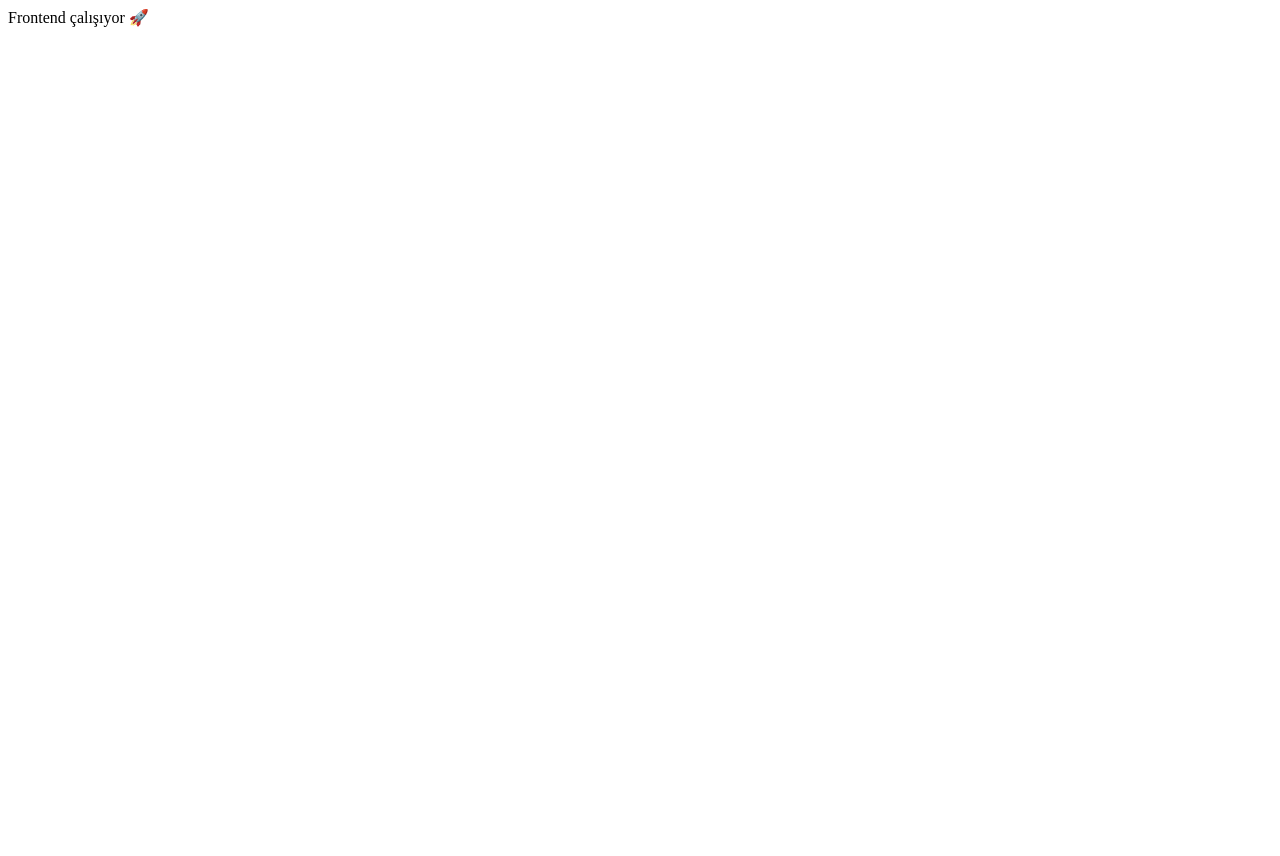
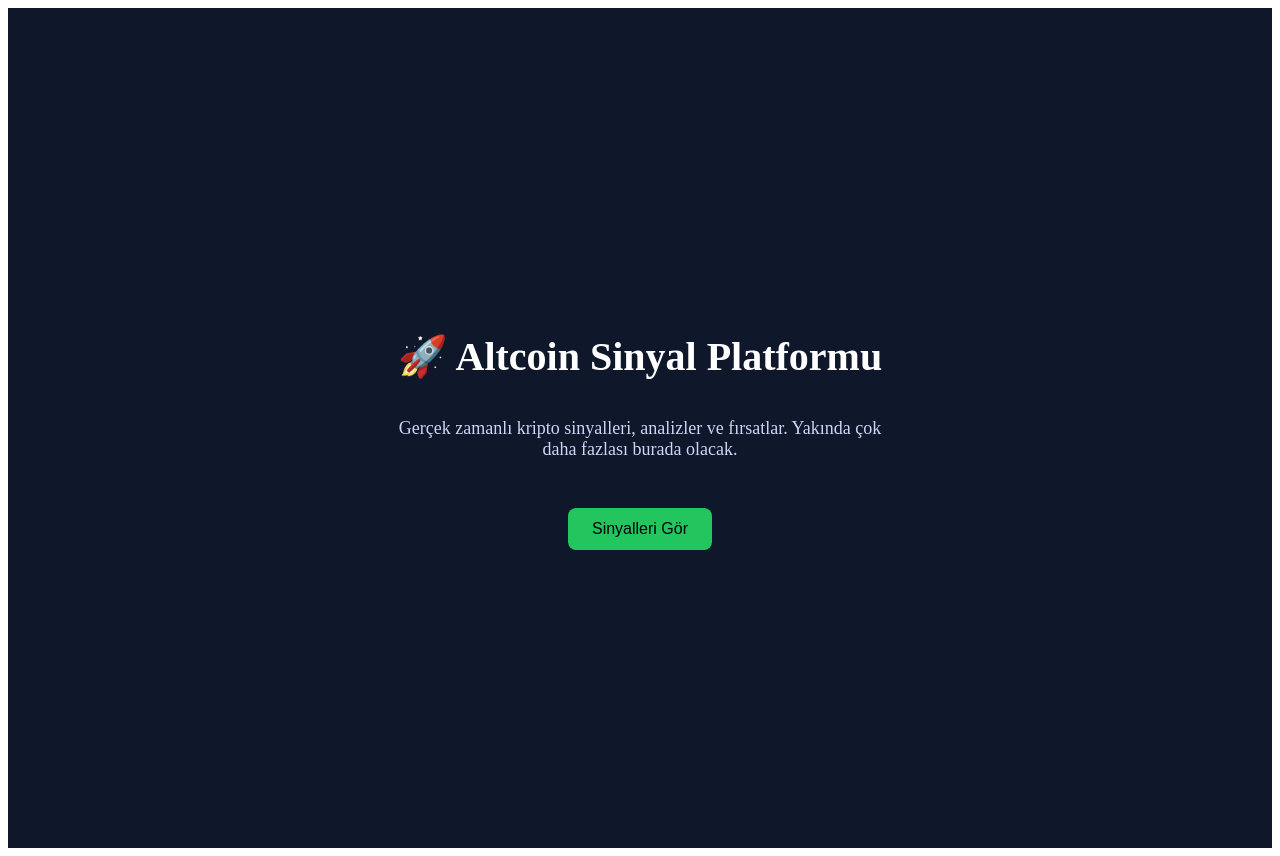
Before and after one commit to akatsuki154/altcoin-sinyal-app, a Next.js app in the folder frontend/: page / in a window 1280 px wide. Before the commit the page ends 800 px from the top, so only its background shows below. Built offline with nearby package versions, Linux system fonts and the light colour scheme.

Commit message:
Update page.tsx

```diff
--- a/frontend/src/app/page.tsx
+++ b/frontend/src/app/page.tsx
@@ -1,3 +1,38 @@
 export default function Home() {
-  return <div>Frontend çalışıyor 🚀</div>;
+  return (
+    <main style={{
+      minHeight: "100vh",
+      display: "flex",
+      flexDirection: "column",
+      justifyContent: "center",
+      alignItems: "center",
+      background: "#0f172a",
+      color: "white",
+      textAlign: "center",
+      padding: "20px"
+    }}>
+
+      <h1 style={{ fontSize: "40px", fontWeight: "bold", marginBottom: "20px" }}>
+        🚀 Altcoin Sinyal Platformu
+      </h1>
+
+      <p style={{ fontSize: "18px", color: "#cbd5f5", maxWidth: "500px" }}>
+        Gerçek zamanlı kripto sinyalleri, analizler ve fırsatlar.
+        Yakında çok daha fazlası burada olacak.
+      </p>
+
+      <button style={{
+        marginTop: "30px",
+        padding: "12px 24px",
+        background: "#22c55e",
+        border: "none",
+        borderRadius: "8px",
+        fontSize: "16px",
+        cursor: "pointer"
+      }}>
+        Sinyalleri Gör
+      </button>
+
+    </main>
+  );
 }
```
